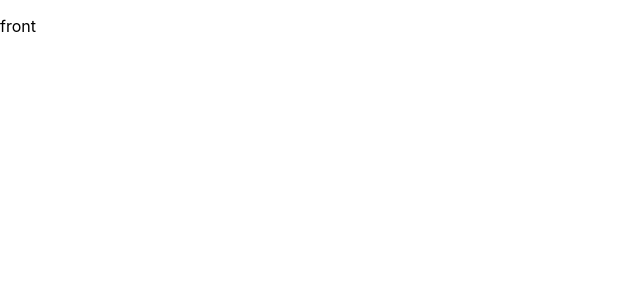
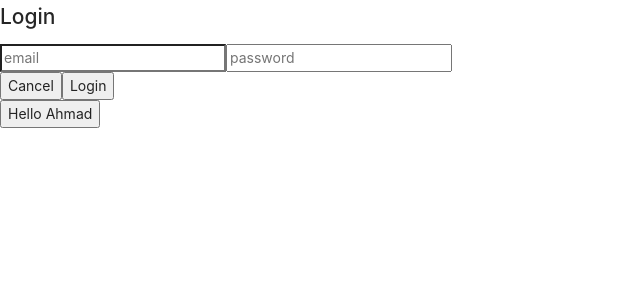
Before and after one commit to GSG-G10/divano, a React (Create React App) app in the folder client/: page / in a window 1280 px wide. Shown: the top 300 px of the page, without its empty margins (0-640 px from the left). Built offline with nearby package versions, Linux system fonts and the light colour scheme.

Commit message:
add login component in app function Relates #7

```diff
--- a/client/src/App.js
+++ b/client/src/App.js
@@ -1,12 +1,18 @@
 /* eslint-disable react/react-in-jsx-scope */
-import './App.css';
+import React,{useState} from "react";
+import "antd/dist/antd.css";
+import Signup from "./Components/Signup";
+import Login from "./Components/Login";
+import "./App.css";
 
 function App() {
+
+  const [active,setActive] = useState("");
+  const [headerBackround, setHeaderBackground] = useState('')
   return (
-    <div className="App">
-      <p>
-        front
-        </p>
+    <div>
+      <Login active={active} setActive={setActive}/>
+      <button onClick={() => setActive("active")}>Hello Ahmad</button>
     </div>
   );
 }
```
Also changed, not shown: 1 other file (tests, documents, lock files or other folders).
